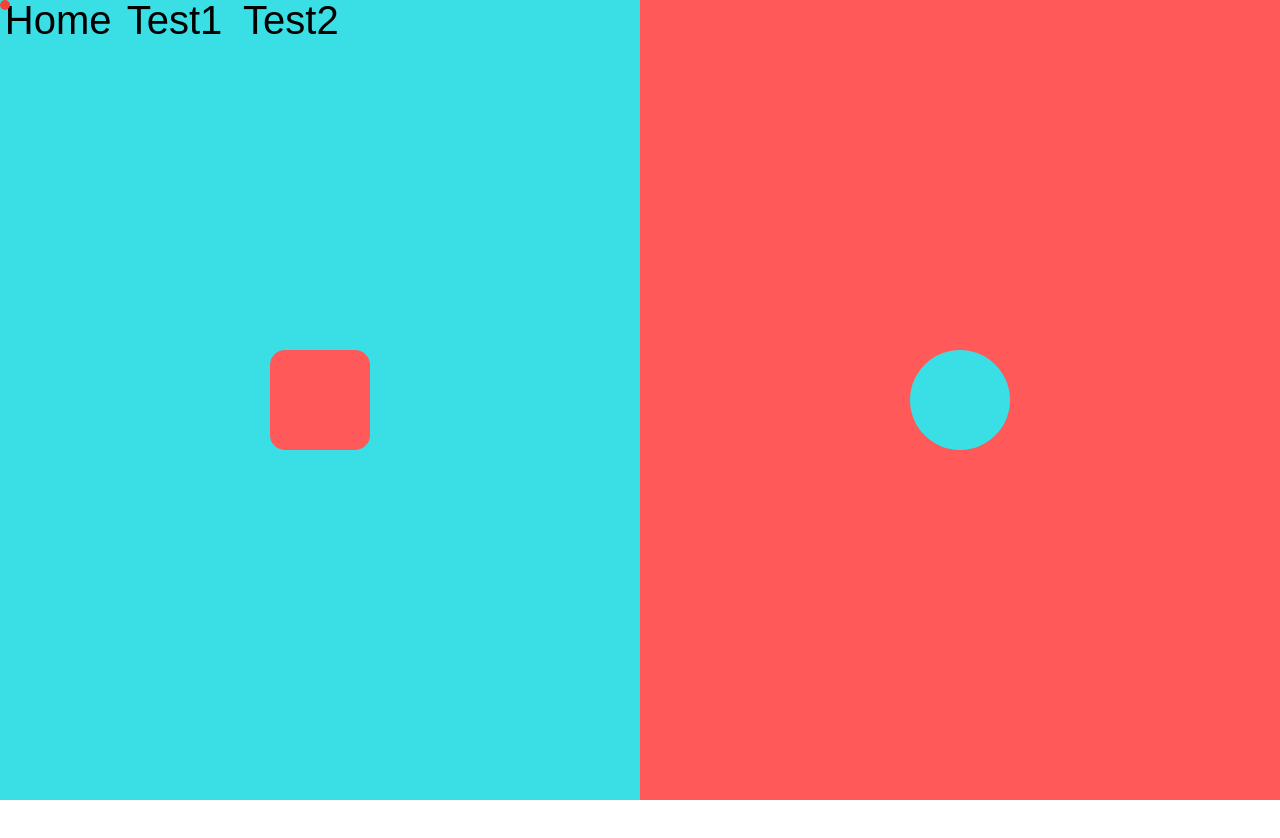
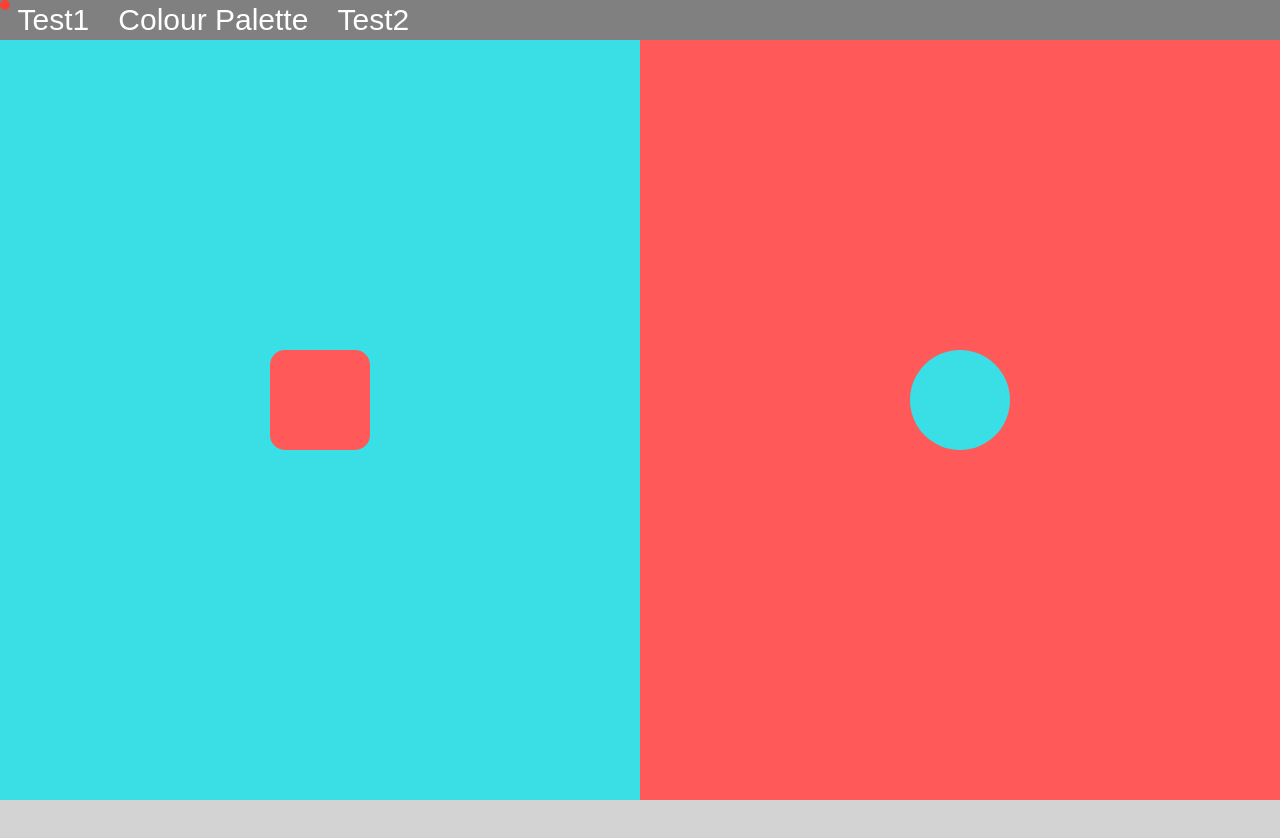
Before and after one commit to nodonnell98/UI-sandbox, a website: page index.html in a window 1280 px wide. Before the commit the page ends 800 px from the top, so only its background shows below. Drawn offline with Linux system fonts and the light colour scheme.

Commit message:
section added

```diff
--- a/app.js
+++ b/app.js
@@ -81,7 +81,7 @@ function padZero(str, len) {
     return (zeros + str).slice(-len);
 }
 
-const root = document.querySelector('html')
+const root = document.querySelector('#sectionUno')
 
 // Real cursor element
 const cursor = document.createElement('div')
--- a/index.html
+++ b/index.html
@@ -11,12 +11,13 @@
 
 <body>
   <nav class="flexBox" id="nav">
-      <span class="navLink main">Home</span>
-      <span class="navLink main">Test1</span>
-      <span class="navLink main">Test2</span>
-      <span class="spacer"></span>
+
+      <a href="#sectionDos" class="navLink">Test1</a>
+      <a class="navLink" href="#sectionUno" id="color">Colour Palette</a>
+      <a class="navLink ">Test2</a>
+      <a class="spacer"></a>
   </nav>
-  <section>
+  <section id="sectionUno">
   <div class="flexBox leftSide half main" id="sectionOne">
       <div class="target flipped" id="targetOne"></div>
   </div>
@@ -24,6 +25,9 @@
       <div class="target main" id="targetTwo"></div>
   </div>
 </section>
+<section id="sectionDos">
+
+</section>
 
 <script src="app.js"></script>
 </body>
--- a/main.css
+++ b/main.css
@@ -8,10 +8,10 @@ body{
 #nav{
     width: 100%;
     height: 5%;
-    position: absolute;
+    position: fixed;
     top: 0;
     z-index: 4;
-    background-color: transparent;
+    background-color: grey;
     justify-content: start;
     align-items: center;
 }
@@ -24,11 +24,18 @@ body{
     justify-content: center;
     height: 100%;
     font-family: Arial, Helvetica, sans-serif;
-    font-size: 40px;
+    font-size: 30px;
+    background-color: transparent;
+    color: white;
+    text-decoration: none;
 }
 
 .spacer{
     flex: 8
+}
+
+#color{
+    flex: 2;
 }
 
 section{
@@ -37,6 +44,11 @@ section{
     height: 100%;
     width: 100%;
 }
+
+#sectionDos{
+    background-color: lightgray;
+}
+
 .half{
     flex-basis: 50%;
     justify-content: center;
@@ -93,5 +105,10 @@ section{
 
   /* Unrelated styles */
   html {
-    cursor: none;
+
+    scroll-behavior: smooth;
   }
+
+  #sectionUno{
+      cursor: none;
+  }
```
